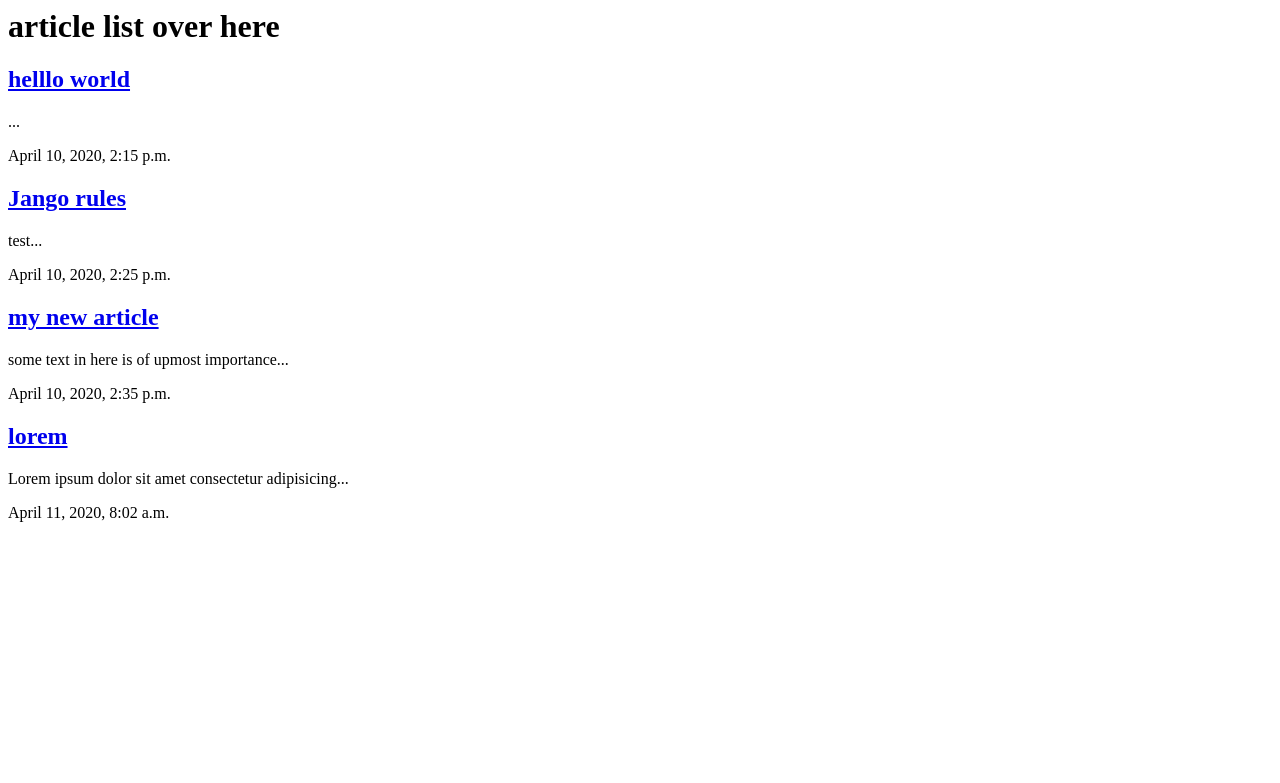
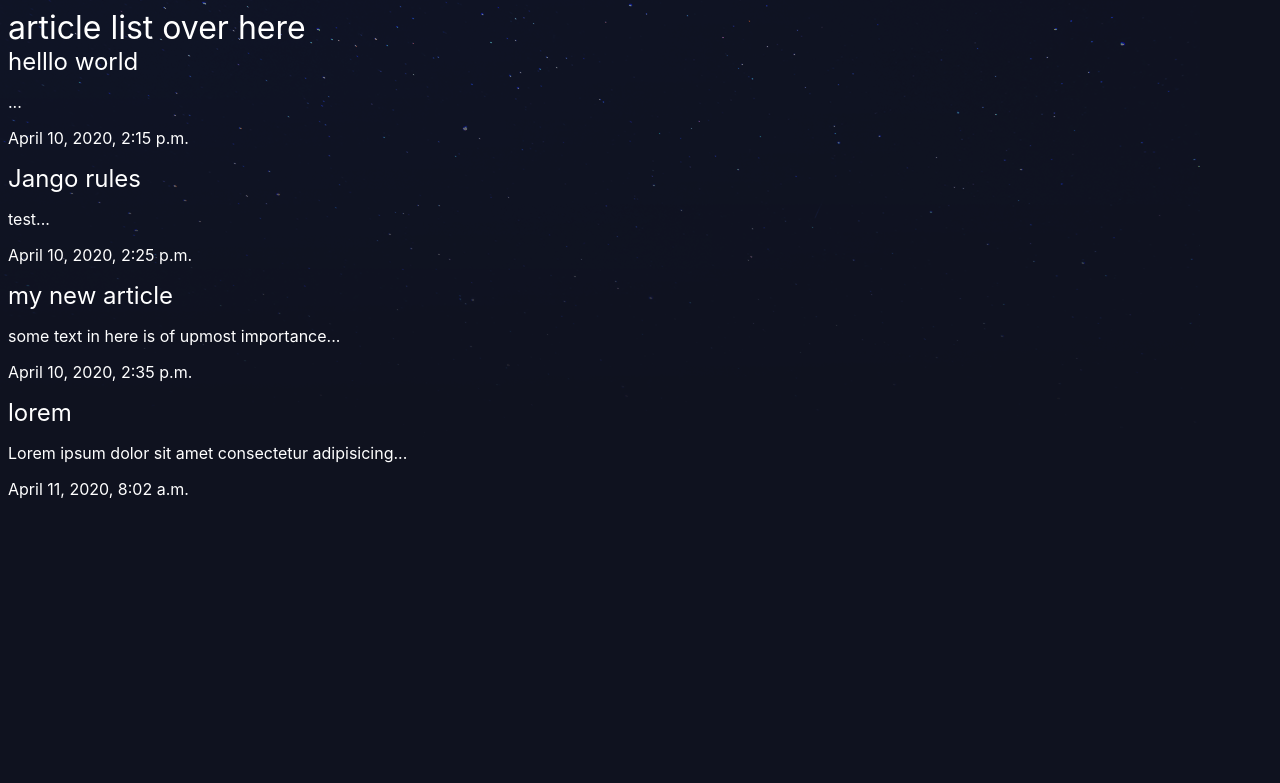
Before and after one commit to kamil-alekber/django-site-example, a Django app: page /articles/ in a window 1280 px wide. Shown: the top 783 px of the page. Run offline with Django 3.2, Linux system fonts and the light colour scheme; data comes from the database, SQL or seed files in the repository.

Commit message:
feat: add static files support

```diff
--- a/articles/templates/articles/article_list.html
+++ b/articles/templates/articles/article_list.html
@@ -1,7 +1,10 @@
+{% load static %}
+
 <html lang="en">
   <head>
     <meta charset="UTF-8" />
     <meta name="viewport" content="width=device-width, initial-scale=1.0" />
+    <link rel="stylesheet" href="{% static 'styles.css' %}" />
     <title>Document</title>
   </head>
   <body>
--- /dev/null
+++ b/assets/styles.css
@@ -0,0 +1,27 @@
+body {
+  background-color: #0f121f;
+  background-image: url(stars.png);
+  background-repeat: no-repeat;
+  color: #fff;
+}
+
+body * {
+  font-family: -apple-system, BlinkMacSystemFont, "Segoe UI", Roboto, Oxygen,
+    Ubuntu, Cantarell, "Open Sans", "Helvetica Neue", sans-serif;
+}
+
+h1,
+h2,
+h3,
+h4,
+h5 {
+  font-weight: normal;
+  margin: 0;
+}
+
+a,
+a:hover,
+a:visited {
+  color: #fff;
+  text-decoration: none;
+}
--- a/mysite/settings.py
+++ b/mysite/settings.py
@@ -119,3 +119,7 @@ USE_TZ = True
 # https://docs.djangoproject.com/en/3.0/howto/static-files/
 
 STATIC_URL = '/static/'
+
+STATICFILES_DIRS = (
+    os.path.join(BASE_DIR, 'assets'),
+)
--- a/mysite/urls.py
+++ b/mysite/urls.py
@@ -1,7 +1,7 @@
 from django.contrib import admin
 from django.urls import include, path
 from . import views
-
+from django.contrib.staticfiles.urls import staticfiles_urlpatterns
 
 urlpatterns = [
     path('polls/', include('polls.urls')),
@@ -9,3 +9,5 @@ urlpatterns = [
     path('admin/', admin.site.urls),
     path('', views.index)
 ]
+
+urlpatterns += staticfiles_urlpatterns()
```
Also changed, not shown: assets/stars.png (added).
